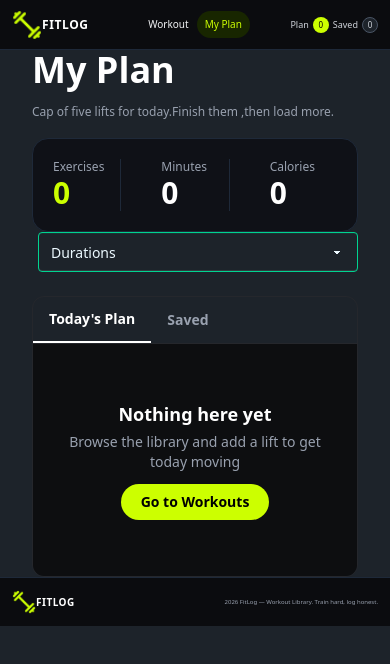
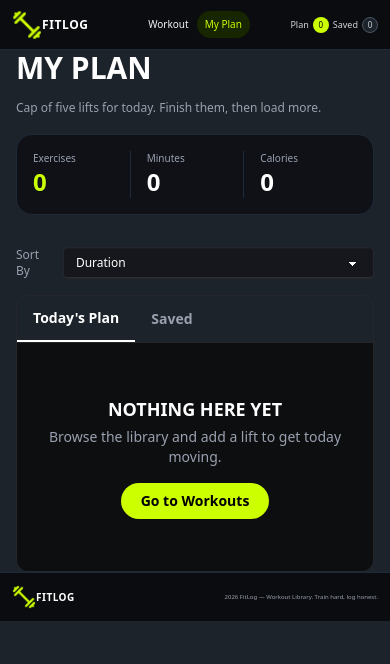
Before and after one commit to meherinamukta03/fit-log-assignment-6, a Next.js app: page /my-plan in a window 390 px wide. Shown: the top 664 px of the page. Built offline with nearby package versions, Linux system fonts and the light colour scheme.

Commit message:
My final commit fot fit log

```diff
--- a/src/app/buttton/MyPlanTab.tsx
+++ b/src/app/buttton/MyPlanTab.tsx
@@ -1,3 +1,4 @@
+
 "use client";
 
 import React, { useContext, useState } from "react";
@@ -6,8 +7,6 @@ import Link from "next/link";
 import { FitLogContext } from "../context/Workout";
 import { IWorkout } from "../types/WorkType";
 
-
-
 import TodayPlanCard from "../tabComponents/TodayPlanCard";
 import SavedCard from "../tabComponents/SavedCard";
 
@@ -15,15 +14,15 @@ const MyPlanTab = () => {
     const { plan, saved } = useContext(FitLogContext);
 
     const [sortBy, setSortBy] = useState<
-        "durations" | "calories" | "rating"
-    >("durations");
+        "duration" | "calories" | "rating"
+    >("duration");
 
     const [activeTab, setActiveTab] = useState<"plan" | "saved">("plan");
 
     const sortWork = (works: IWorkout[]) => {
         const sortedWorks = [...works];
 
-        if (sortBy === "durations") {
+        if (sortBy === "duration") {
             sortedWorks.sort((a, b) => b.duration - a.duration);
         }
 
@@ -46,35 +45,38 @@ const MyPlanTab = () => {
     return (
         <div>
 
-            {/* Sort */}
-            <div className="mb-6 flex justify-end">
+
+            <div className="mb-4 mt-8 flex items-center justify-end gap-2 sm:mt-12">
+                <span className="text-xs text-gray-400 sm:text-sm">
+                    Sort By
+                </span>
+
                 <select
                     value={sortBy}
                     onChange={(e) =>
                         setSortBy(
                             e.target.value as
-                                | "durations"
+                                | "duration"
                                 | "calories"
                                 | "rating"
                         )
                     }
-                    className="select select-success"
+                    className="select select-sm bg-[#15171c] text-white border border-[#25272c] sm:select-md"
                 >
-                    <option value="durations">Durations</option>
+                    <option value="duration">Duration</option>
                     <option value="calories">Calories</option>
                     <option value="rating">Rating</option>
                 </select>
             </div>
 
 
-            {/* Main Container */}
             <div className="overflow-hidden rounded-xl border border-[#25272c]">
 
-                {/* Tabs */}
                 <div className="flex border-b border-[#25272c]">
 
-                    {/* Today's Plan */}
+
                     <button
+                        type="button"
                         onClick={() => setActiveTab("plan")}
                         className={`px-4 py-3 text-sm font-semibold transition sm:px-6 sm:py-4 ${
                             activeTab === "plan"
@@ -82,12 +84,12 @@ const MyPlanTab = () => {
                                 : "text-gray-400 hover:text-white"
                         }`}
                     >
-                       {`Today's Plan`}
+                        {`Today's Plan`}
                     </button>
 
 
-                    {/* Saved */}
                     <button
+                        type="button"
                         onClick={() => setActiveTab("saved")}
                         className={`px-4 py-3 text-sm font-semibold transition sm:px-6 sm:py-4 ${
                             activeTab === "saved"
@@ -100,108 +102,82 @@ const MyPlanTab = () => {
 
                 </div>
 
+                <div className="bg-[#0d0e10] p-3 sm:p-6">
 
-                {/* Content */}
-                <div className="bg-[#0d0e10] p-4 sm:p-6">
-
-
-                    {/* ================= TODAY'S PLAN ================= */}
-
+                    {/* Today's Plan */}
                     {activeTab === "plan" && (
-
-                        <div>
-
+                        <>
                             {sortedPlan.length > 0 ? (
-
                                 <div className="flex flex-col gap-3">
-
                                     {sortedPlan.map((work) => (
                                         <TodayPlanCard
                                             key={work.id}
                                             work={work}
                                         />
                                     ))}
-
                                 </div>
-
                             ) : (
-
                                 <div className="py-10 text-center">
 
-                                    <h2 className="text-lg font-semibold text-white">
-                                        Nothing here yet
+                                    <h2 className="text-lg font-semibold uppercase text-white">
+                                        NOTHING HERE YET
                                     </h2>
 
-                                    <p className="mt-1 text-sm text-gray-400">
-                                        Browse the library and add a lift
-                                        to get today moving
+                                    <p className="mx-auto mt-1 max-w-md text-sm text-gray-400">
+                                        Browse the library and add a lift to
+                                        get today moving.
                                     </p>
 
-                                    <Link href="/">
-                                        <button className="mt-3 rounded-full bg-[#ccff00] px-5 py-2 text-sm font-semibold text-black">
-                                            Go to Workouts
-                                        </button>
+                                    <Link
+                                        href="/"
+                                        className="mt-4 inline-block rounded-full bg-[#ccff00] px-5 py-2 text-sm font-semibold text-black transition hover:bg-lime-300"
+                                    >
+                                        Go to Workouts
                                     </Link>
 
                                 </div>
-
                             )}
-
-                        </div>
-
+                        </>
                     )}
 
 
-                    {/* ================= SAVED ================= */}
-
                     {activeTab === "saved" && (
-
-                        <div>
-
+                        <>
                             {sortedSaved.length > 0 ? (
-
                                 <div className="flex flex-col gap-3">
-
                                     {sortedSaved.map((work) => (
                                         <SavedCard
                                             key={work.id}
                                             work={work}
                                         />
                                     ))}
-
                                 </div>
-
                             ) : (
-
                                 <div className="py-10 text-center">
 
-                                    <h2 className="text-lg font-semibold text-white">
-                                        Nothing here yet
+                                    <h2 className="text-lg font-semibold uppercase text-white">
+                                        NOTHING HERE YET
                                     </h2>
 
-                                    <p className="mt-1 text-sm text-gray-400">
+                                    <p className="mx-auto mt-1 max-w-md text-sm text-gray-400">
                                         Browse the library and save a workout
-                                        to get started
+                                        to get started.
                                     </p>
 
-                                    <Link href="/">
-                                        <button className="mt-3 rounded-full bg-[#ccff00] px-5 py-2 text-sm font-semibold text-black">
-                                            Go to Workouts
-                                        </button>
+                                    <Link
+                                        href="/"
+                                        className="mt-4 inline-block rounded-full bg-[#ccff00] px-5 py-2 text-sm font-semibold text-black transition hover:bg-lime-300"
+                                    >
+                                        Go to Workouts
                                     </Link>
 
                                 </div>
-
                             )}
-
-                        </div>
-
+                        </>
                     )}
 
                 </div>
-
             </div>
-
         </div>
     );
 };
--- a/src/app/buttton/WorkOutButton.tsx
+++ b/src/app/buttton/WorkOutButton.tsx
@@ -20,7 +20,7 @@ const WorkOutButton = ({
       className={
         active
           ? "rounded-full bg-[#182600] px-2 py-1.5 text-[10px] text-[#ccff00] sm:px-3 sm:py-2 sm:text-xs md:px-4 md:text-sm"
-          : "rounded-full px-2 py-1.5 text-[10px] text-gray-100 hover:text-gray-500 sm:px-3 sm:py-2 sm:text-xs md:px-4 md:text-sm"
+          : "rounded-full px-2 py-1.5 text-[10px] text-gray-100 hover:text-white sm:px-3 sm:py-2 sm:text-xs md:px-4 md:text-sm"
       }
     >
       {children}
--- a/src/app/component/card/WorkCard.tsx
+++ b/src/app/component/card/WorkCard.tsx
@@ -19,7 +19,7 @@ const WorkCard = ({ work }: iWorkProp) => {
     return (
 
         <Link href={`/works/${work.id}`}>
-            <div className="overflow-hidden rounded-xl border border-[#292c32] bg-[#15171c] sm:rounded-2xl">
+            <div className="overflow-hidden rounded-xl border border-[#292c32] bg-[#15171c] sm:rounded-2xl  hover:border-[#ccff00]">
 
                 {/* Image */}
                 <Image
--- a/src/app/component/card/exercisesCard.tsx
+++ b/src/app/component/card/exercisesCard.tsx
@@ -1,7 +1,8 @@
+
 "use client";
 
+import { useContext } from "react";
 import { FitLogContext } from "@/app/context/Workout";
-import { useContext } from "react";
 
 const ExercisesCard = () => {
     const { plan } = useContext(FitLogContext);
@@ -19,12 +20,15 @@ const ExercisesCard = () => {
     );
 
     return (
-    <div className=" mt-4 flex items-stretch rounded-2xl border border-gray-800 bg-[#0f1117] p-5 text-white">
+        <div className="mt-4 flex w-full items-stretch rounded-2xl border border-gray-800 bg-[#0f1117] p-4 sm:p-5 text-white">
 
             {/* Exercises */}
             <div className="flex-1">
-        <p className="text-xs text-gray-400">Exercises</p>
-        <p className="text-3xl font-bold text-[#ccff00]">
+                <p className="text-[10px] sm:text-xs text-gray-400">
+                    Exercises
+                </p>
+
+                <p className="text-2xl sm:text-3xl font-bold text-[#ccff00]">
                     {exercises}
                 </p>
             </div>
@@ -33,9 +37,12 @@ const ExercisesCard = () => {
             <div className="border-l border-gray-800"></div>
 
             {/* Minutes */}
-      <div className="flex-1 pl-10">
-        <p className="text-xs text-gray-400">Minutes</p>
-        <p className="text-3xl font-bold">
+            <div className="flex-1 pl-4 sm:pl-6 md:pl-10">
+                <p className="text-[10px] sm:text-xs text-gray-400">
+                    Minutes
+                </p>
+
+                <p className="text-2xl sm:text-3xl font-bold">
                     {minutes}
                 </p>
             </div>
@@ -44,9 +51,12 @@ const ExercisesCard = () => {
             <div className="border-l border-gray-800"></div>
 
             {/* Calories */}
-      <div className="flex-1 pl-10">
-        <p className="text-xs text-gray-400">Calories</p>
-        <p className="text-3xl font-bold">
+            <div className="flex-1 pl-4 sm:pl-6 md:pl-10">
+                <p className="text-[10px] sm:text-xs text-gray-400">
+                    Calories
+                </p>
+
+                <p className="text-2xl sm:text-3xl font-bold">
                     {calories}
                 </p>
             </div>
--- a/src/app/my-plan/page.tsx
+++ b/src/app/my-plan/page.tsx
@@ -1,22 +1,29 @@
-import React from 'react';
-import ExercisesCard from '../component/card/exercisesCard';
-import MyPlanTab from '../buttton/MyPlanTab';
+
+import React from "react";
+import ExercisesCard from "../component/card/exercisesCard";
+import MyPlanTab from "../buttton/MyPlanTab";
 
 const MyPlanPage = () => {
     return (
-        <div className='px-8'>
+        <div className="px-4 sm:px-6 md:px-8">
+
+            {/* Header */}
             <div>
-                <h2 className='text-4xl font-bold display-font-Oswald text-white sm:text-3xl'>My Plan</h2>
-                <p className=' mt-3 max-w-[430px] text-xs leading-5 text-gray-400 sm:text-sm sm:leading-6'>Cap of five lifts for today.Finish them ,then load more.</p>
+                <h2 className="display-font-Oswald text-3xl font-bold text-white sm:text-4xl">
+                    MY PLAN
+                </h2>
 
-
-
+                <p className="mt-3 max-w-[430px] text-xs leading-5 text-gray-400 sm:text-sm sm:leading-6">
+                    Cap of five lifts for today. Finish them, then load more.
+                </p>
             </div>
 
+            {/* Summary */}
+            <ExercisesCard />
 
-<ExercisesCard></ExercisesCard>
+            {/* Today's Plan / Saved */}
+            <MyPlanTab />
 
-<MyPlanTab></MyPlanTab>
         </div>
     );
 };
--- a/src/app/tabComponents/MarkAsDoneButton.tsx
+++ b/src/app/tabComponents/MarkAsDoneButton.tsx
@@ -1,6 +1,8 @@
+
 "use client";
 
 import { useContext } from "react";
+import toast from "react-hot-toast";
 
 import { FitLogContext } from "@/app/context/Workout";
 import { IWorkout } from "@/app/types/WorkType";
@@ -10,13 +12,14 @@ interface IProps {
 }
 
 const MarkAsDoneButton = ({ workout }: IProps) => {
-
     const { plan, setPlan } = useContext(FitLogContext);
 
     const handleDone = () => {
         setPlan(
             plan.filter((item) => item.id !== workout.id)
         );
+
+        toast.success("Workout marked as done");
     };
 
     return (
```
Also changed, not shown: src/app/buttton/AddToPlan.tsx (+11 -4 lines), src/app/buttton/SaveForLatter.tsx (+13 -4 lines), src/app/component/home/Library.tsx (+21 -27 lines), src/app/tabComponents/RemoveButton.tsx (+5 -3 lines), src/app/works/[workId]/page.tsx (+9 -8 lines). Lines whose indentation alone changed are shown as unchanged.
